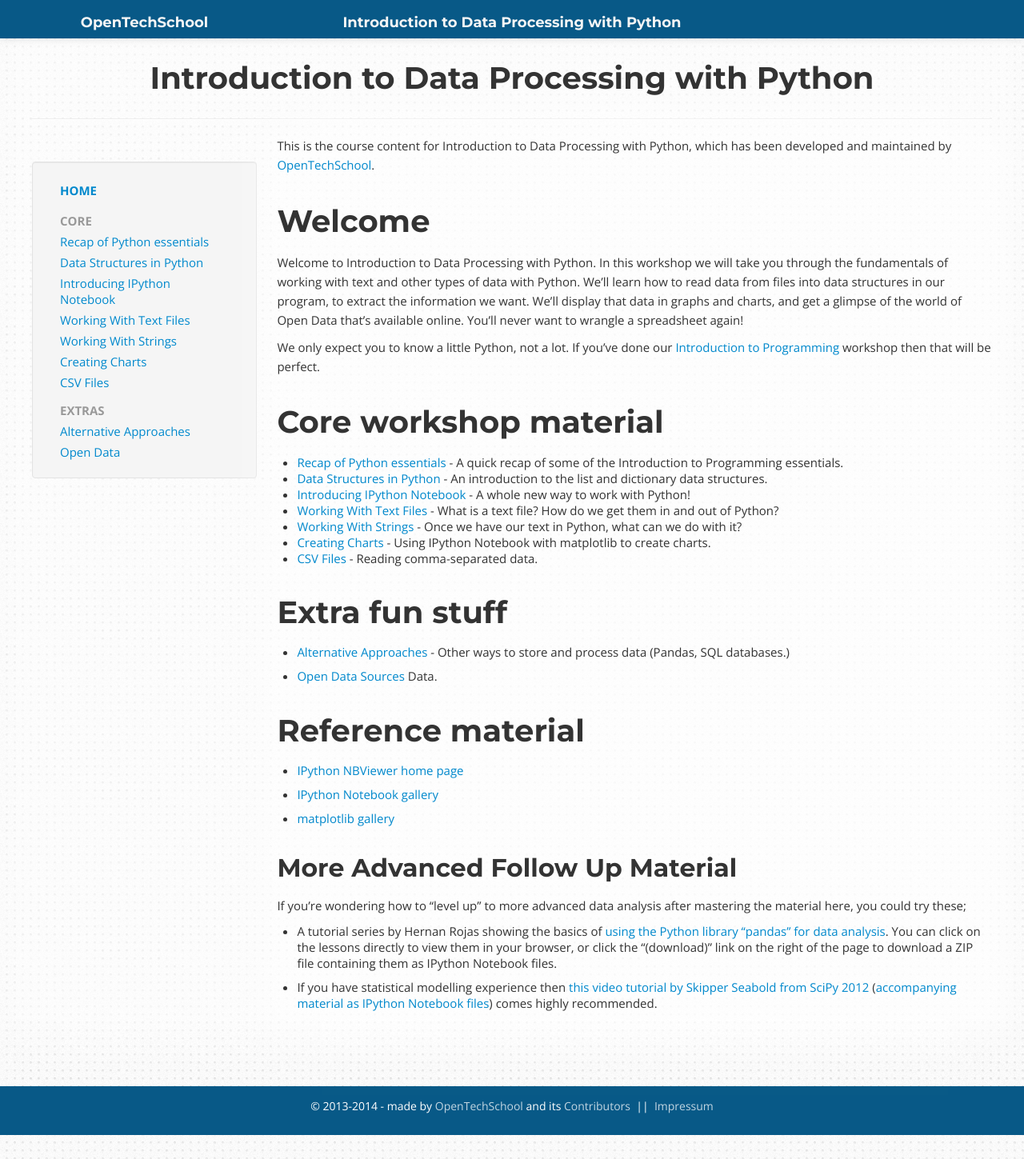
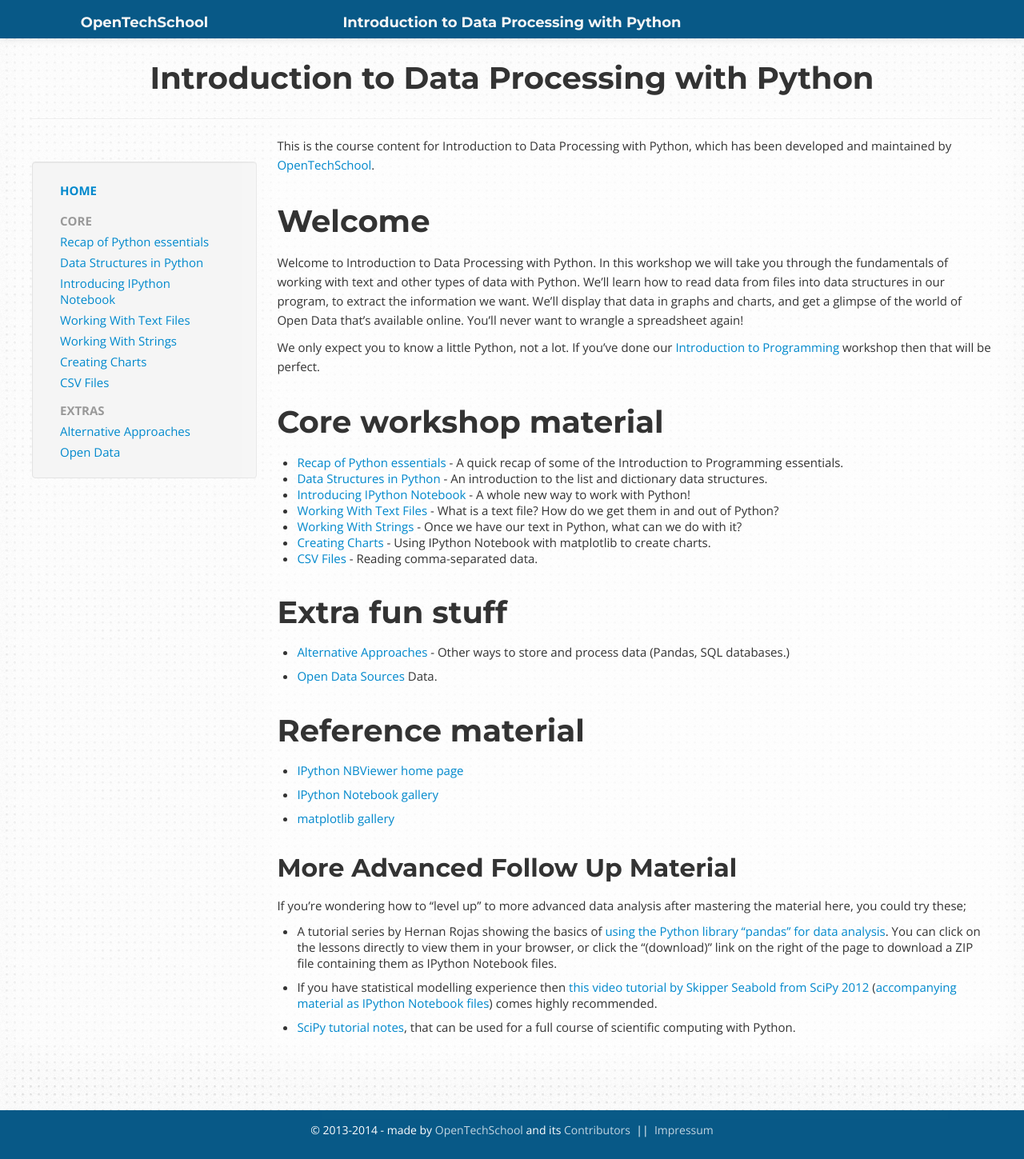
Before and after one commit to OpenTechSchool/python-data-intro, a Jekyll site: the page built from index.md, in a window 1280 px wide. Shown: the whole page at 80% size. Built offline with Jekyll 4.4.1, drawn with Linux system fonts in a browser that asks for light colours; Markdown is read by kramdown in place of the engine named in the settings.

Commit message:
added 'SciPy tutorial notes' to the Advanced Follow Up Material section

```diff
--- a/index.md
+++ b/index.md
@@ -48,3 +48,5 @@
 * A tutorial series by Hernan Rojas showing the basics of [using the Python library "pandas" for data analysis](https://bitbucket.org/hrojas/learn-pandas). You can click on the lessons directly to view them in your browser, or click the "(download)" link on the right of the page to download a ZIP file containing them as IPython Notebook files.
 
 * If you have statistical modelling experience then [this video tutorial by Skipper Seabold from SciPy 2012](http://pyvideo.org/video/1200/statsmodels) ([accompanying material as IPython Notebook files](https://github.com/jseabold/tutorial)) comes highly recommended.
+
+* [SciPy tutorial notes](http://scipy-lectures.github.io/), that can be used for a full course of scientific computing with Python.
```
